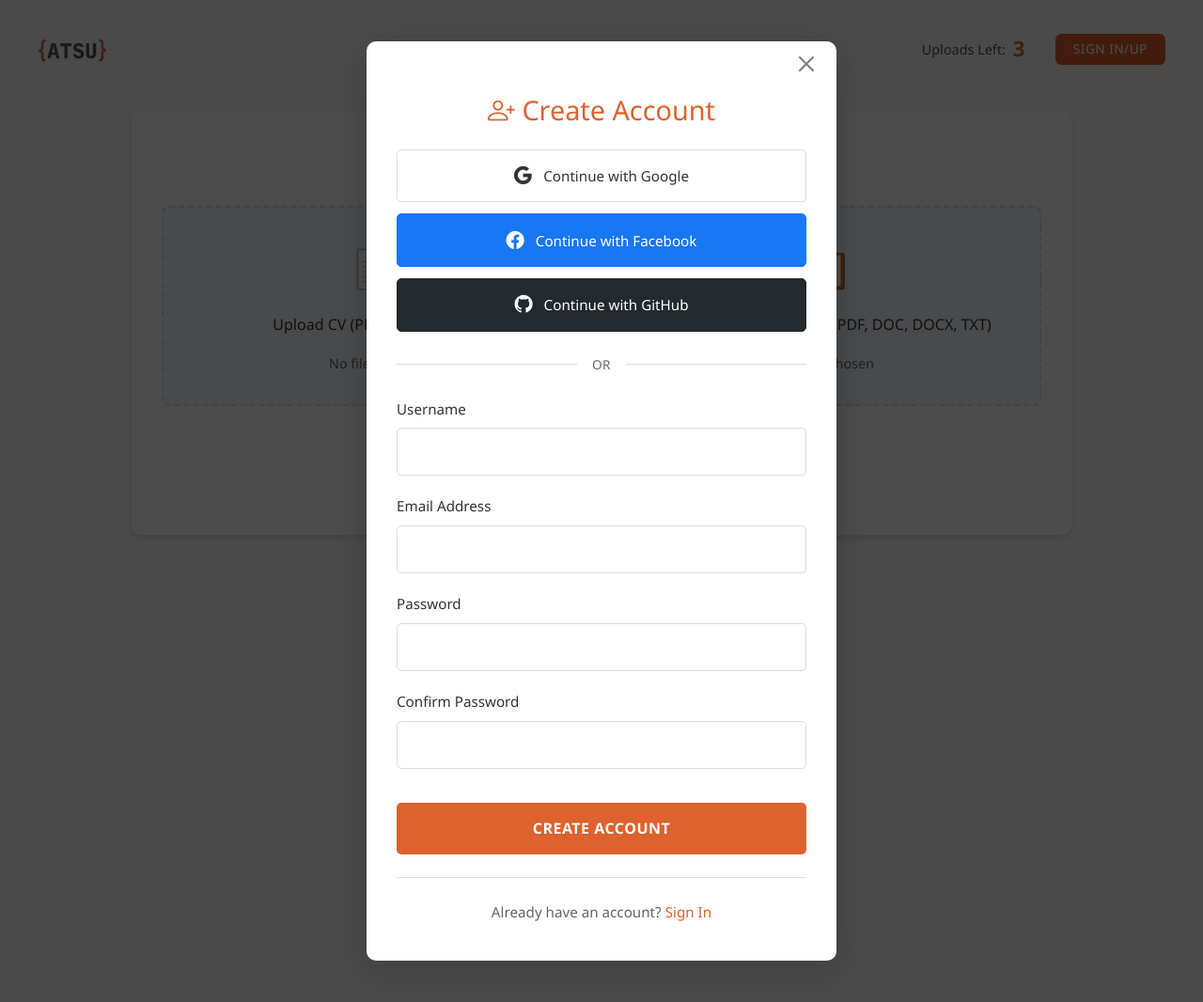
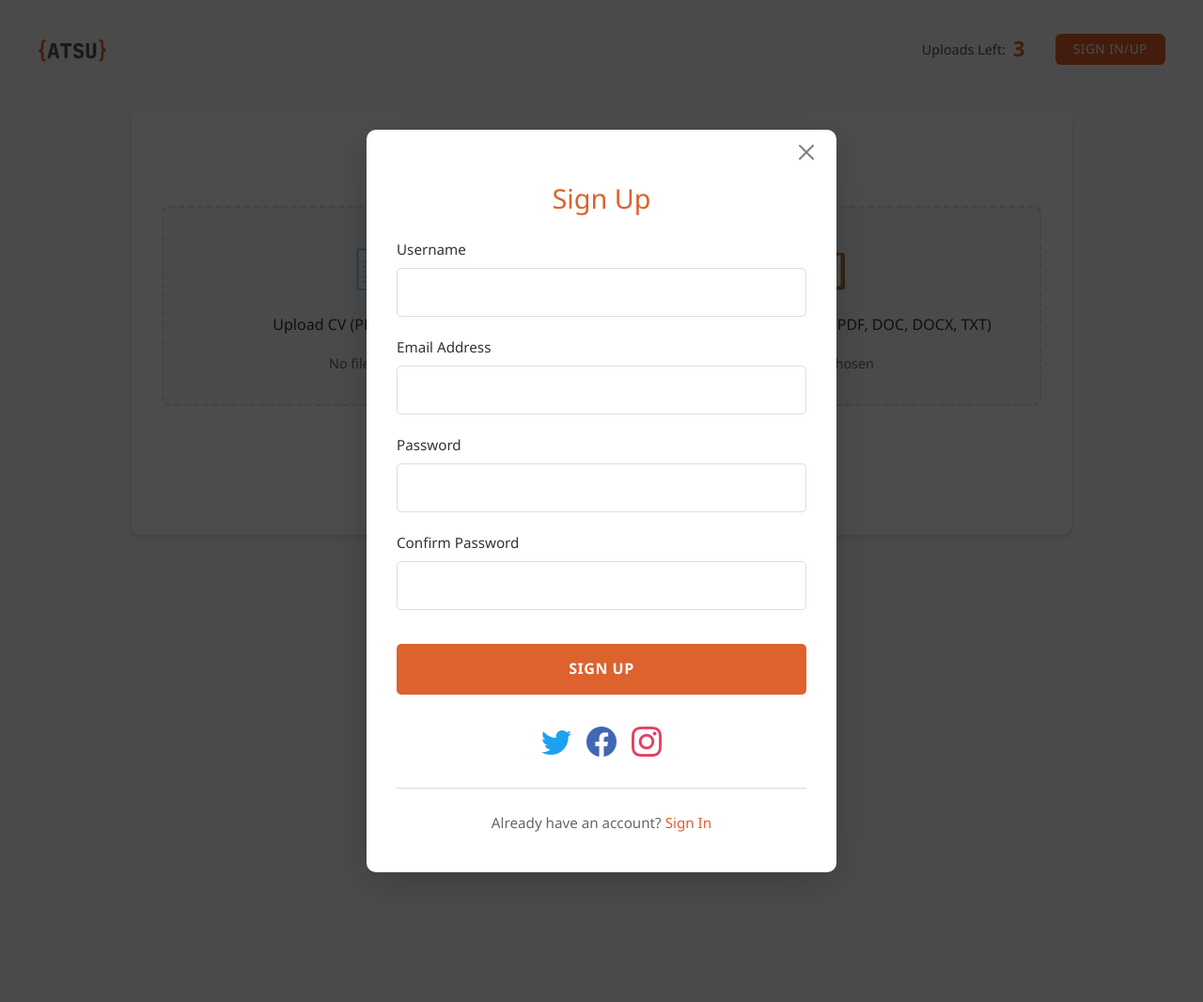
Before and after one commit to GreggIsGreat/ATSU-Teddy, a Django app: page / in a window 1280 px wide, after a click on "SIGN IN/UP". Shown: the whole page at 94% size. Run offline with Django 5.2, Linux system fonts and the light colour scheme; some libraries are stand-ins or nearby versions.

Commit message:
updated navbar social icons and improved styling

```diff
--- a/atsu_app/static/css/style.css
+++ b/atsu_app/static/css/style.css
@@ -457,6 +457,18 @@ h2 {
     letter-spacing: 0.5px;
 }
 
+#socialIcons a:hover i.bi-twitter {
+    color: #1a8cd8;
+}
+
+#socialIcons a:hover i.bi-facebook {
+    color: #385899;
+}
+
+#socialIcons a:hover i.bi-instagram {
+    color: #d63384;
+}
+
 /* Responsive adjustments */
 @media (max-width: 576px) {
     .social-btn {
--- a/atsu_app/templates/atsu_app/navbar.html
+++ b/atsu_app/templates/atsu_app/navbar.html
@@ -52,27 +52,7 @@
                 <form method="post" action="{% url 'sign_up' %}" id="register-form" class="auth-form {% if show_login %}hidden{% endif %}">
                     {% csrf_token %}
                     <input type="hidden" name="action" value="register">
-                    <h2><i class="bi bi-person-plus"></i> Create Account</h2>
-
-                    <!-- Social Login Buttons -->
-                    <div class="social-auth-buttons">
-                        <a href="#" class="social-btn google-btn">
-                            <i class="bi bi-google"></i>
-                            <span>Continue with Google</span>
-                        </a>
-                        <a href="#" class="social-btn facebook-btn">
-                            <i class="bi bi-facebook"></i>
-                            <span>Continue with Facebook</span>
-                        </a>
-                        <a href="#" class="social-btn github-btn">
-                            <i class="bi bi-github"></i>
-                            <span>Continue with GitHub</span>
-                        </a>
-                    </div>
-
-                    <div class="divider">
-                        <span>OR</span>
-                    </div>
+                    <h2>Sign Up</h2>
 
                     <div class="auth-form-group">
                         <label for="reg-username">Username</label>
@@ -94,7 +74,19 @@
                         <input type="password" id="reg-password-confirm" name="password_confirm" required autocomplete="new-password">
                     </div>
 
-                    <button type="submit" class="auth-submit-btn">Create Account</button>
+                    <button type="submit" class="auth-submit-btn">Sign Up</button>
+
+                    <div class="d-flex justify-content-center align-items-center gap-3 w-100 my-4" id="socialIcons">
+                        <a href="https://twitter.com" target="_blank" class="text-decoration-none" aria-label="Twitter">
+                            <i class="bi bi-twitter" style="font-size: 2rem; color: #1DA1F2; transition: all 0.3s ease"></i>
+                        </a>
+                        <a href="https://facebook.com" target="_blank" class="text-decoration-none" aria-label="Facebook">
+                            <i class="bi bi-facebook" style="font-size: 2rem; color: #4267B2; transition: all 0.3s ease"></i>
+                        </a>
+                        <a href="https://instagram.com" target="_blank" class="text-decoration-none" aria-label="Instagram">
+                            <i class="bi bi-instagram" style="font-size: 2rem; color: #E4405F; transition: all 0.3s ease"></i>
+                        </a>
+                    </div>
 
                     <div class="auth-toggle-link">
                         Already have an account? <a href="#" onclick="toggleForms(event)">Sign In</a>
@@ -105,27 +97,7 @@
                 <form method="post" action="{% url 'sign_up' %}" id="login-form" class="auth-form {% if not show_login %}hidden{% endif %}">
                     {% csrf_token %}
                     <input type="hidden" name="action" value="login">
-                    <h2><i class="bi bi-box-arrow-in-right"></i> Welcome Back</h2>
-
-                    <!-- Social Login Buttons -->
-                    <div class="social-auth-buttons">
-                        <a href='#' class="social-btn google-btn">
-                            <i class="bi bi-google"></i>
-                            <span>Continue with Google</span>
-                        </a>
-                        <a href="#" class="social-btn facebook-btn">
-                            <i class="bi bi-facebook"></i>
-                            <span>Continue with Facebook</span>
-                        </a>
-                        <a href="#" class="social-btn github-btn">
-                            <i class="bi bi-github"></i>
-                            <span>Continue with GitHub</span>
-                        </a>
-                    </div>
-
-                    <div class="divider">
-                        <span>OR</span>
-                    </div>
+                    <h2>Welcome Back</h2>
 
                     <div class="auth-form-group">
                         <label for="login-username">Username</label>
@@ -139,6 +111,18 @@
 
                     <button type="submit" class="auth-submit-btn">Sign In</button>
 
+                    <div class="d-flex justify-content-center align-items-center gap-3 w-100 my-4" id="socialIcons">
+                        <a href="https://twitter.com" target="_blank" class="text-decoration-none" aria-label="Twitter">
+                            <i class="bi bi-twitter" style="font-size: 2rem; color: #1DA1F2; transition: all 0.3s ease"></i>
+                        </a>
+                        <a href="https://facebook.com" target="_blank" class="text-decoration-none" aria-label="Facebook">
+                            <i class="bi bi-facebook" style="font-size: 2rem; color: #4267B2; transition: all 0.3s ease"></i>
+                        </a>
+                        <a href="https://instagram.com" target="_blank" class="text-decoration-none" aria-label="Instagram">
+                            <i class="bi bi-instagram" style="font-size: 2rem; color: #E4405F; transition: all 0.3s ease"></i>
+                        </a>
+                    </div>
+
                     <div class="auth-toggle-link">
                         Don't have an account? <a href="#" onclick="toggleForms(event)">Create Account</a>
                     </div>
```
